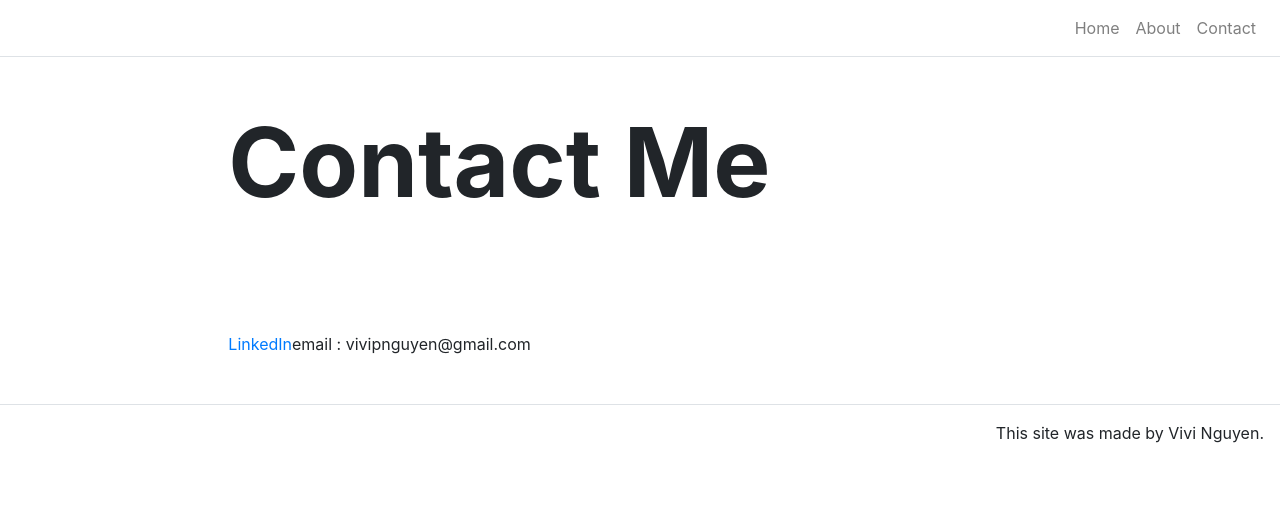
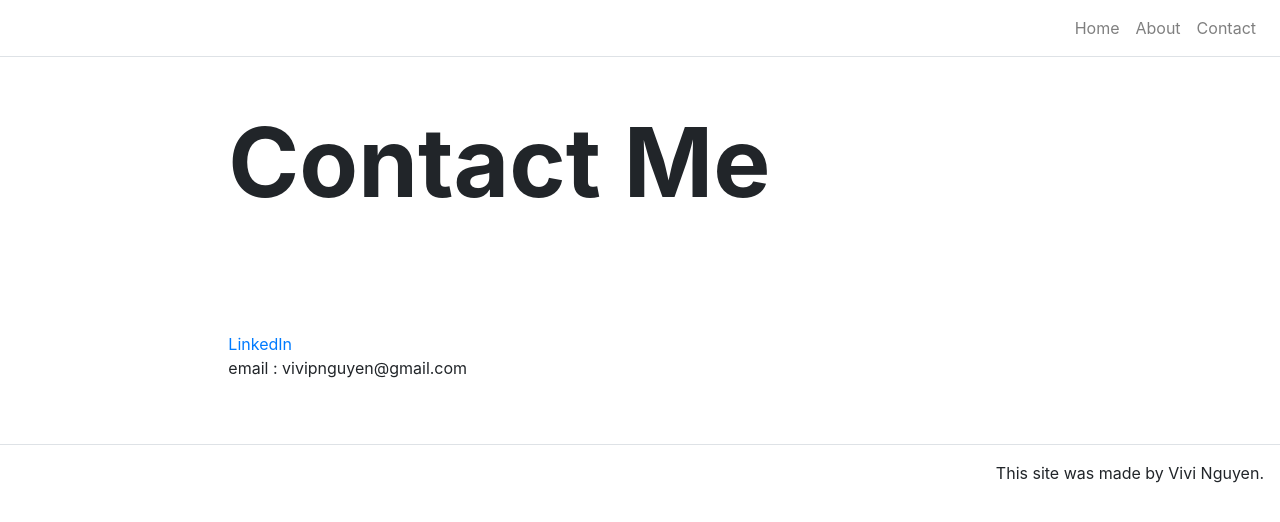
Before and after one commit to vivsnguyen/react-portfolio-garrett, a React (Create React App) app: page /contact in a window 1280 px wide. Shown: the top 522 px of the page. Built offline with nearby package versions, Linux system fonts and the light colour scheme.

Commit message:
updated contact page

```diff
--- a/src/pages/ContactPage.js
+++ b/src/pages/ContactPage.js
@@ -11,7 +11,7 @@ function ContactPage(props) {
             <Content>
             <a href="https://www.linkedin.com/in/thuyvi-nguyen/">LinkedIn</a>
 
-            email : vivipnguyen@gmail.com
+            <p>email : vivipnguyen@gmail.com</p>
             </Content>
         </div>
     );
```
